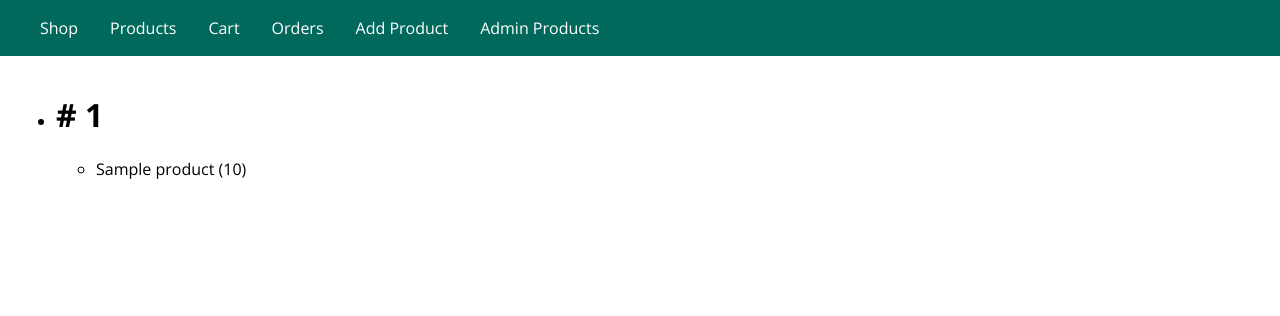
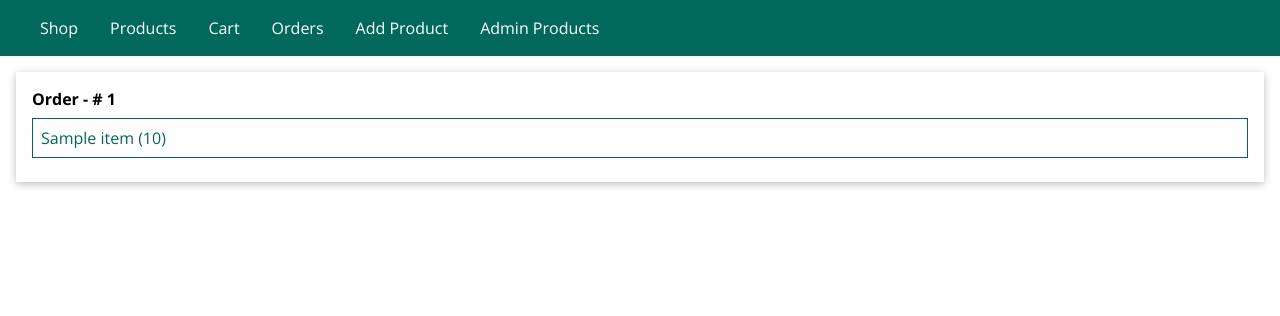
Before and after one commit to HassanGPL/BookShop-NodeJS, a Node project: template views/shop/orders.ejs in a window 1280 px wide. Shown: the top 316 px of the page. Run offline with Node 20 templates, Linux system fonts and the light colour scheme; the template is opened without the code that fills it: most values are stand-ins (such as "Sample title", 1, 10 or a date in 2020); some libraries are stand-ins or nearby versions.

Commit message:
Fetch All Orders

```diff
--- a/models/user.js
+++ b/models/user.js
@@ -99,6 +99,12 @@ class User {
             }).catch(err => console.log(err));
     }
 
+    getOrders() {
+        const db = getDb();
+        const userId = new mongodb.ObjectId(this._id);
+        return db.collection('orders').find({ 'user._id': userId }).toArray();
+    }
+
     static findById(userId) {
         const db = getDb();
         const id = new mongodb.ObjectId(userId);
--- /dev/null
+++ b/public/css/orders.css
@@ -0,0 +1,29 @@
+.orders {
+  list-style: none;
+  padding: 0;
+  margin: 0;
+}
+
+.orders__item h1 {
+    margin: 0;
+    font-size: 1rem;
+}
+
+.orders__item {
+  box-shadow: 0 2px 8px rgba(0, 0, 0, 0.26);
+  padding: 1rem;
+  margin-bottom: 1rem;
+}
+
+.orders__products {
+    list-style: none;
+    margin: 0;
+    padding: 0;
+}
+
+.orders__products-item {
+    margin: 0.5rem 0;
+    padding: 0.5rem;
+    border: 1px solid #00695c;
+    color: #00695c;
+}
--- a/routes/shop.js
+++ b/routes/shop.js
@@ -19,7 +19,7 @@ router.post('/cart-delete-item', shopController.postCartDeleteItem);
 
 router.post('/create-order', shopController.postOrder);
 
-// router.get('/orders', shopController.getOrders);
+router.get('/orders', shopController.getOrders);
 
 // router.get('/checkout', shopController.getCheckout);
 
--- a/views/shop/orders.ejs
+++ b/views/shop/orders.ejs
@@ -1,4 +1,5 @@
 <%- include('../includes/head.ejs') %>
+    <link rel="stylesheet" href="/css/orders.css">
     </head>
 
     <body>
@@ -7,15 +8,15 @@
                 <% if (orders.length <=0) { %>
                     <h1>Nothing there!</h1>
                     <% } else { %>
-                        <ul>
+                        <ul class="orders">
                             <% orders.forEach(order=> { %>
-                                <li>
-                                    <h1># <%= order.id %>
+                                <li class="orders__item">
+                                    <h1>Order - # <%= order._id %>
                                     </h1>
-                                    <ul>
-                                        <% order.products.forEach(product=> { %>
-                                            <li>
-                                                <%= product.title %> (<%= product.orderItem.quantity %>)
+                                    <ul class="orders__products">
+                                        <% order.items.forEach(product=> { %>
+                                            <li class="orders__products-item">
+                                                <%= product.title %> (<%= product.quantity %>)
                                             </li>
                                             <% }); %>
                                     </ul>
@@ -24,7 +25,7 @@
                         </ul>
                         <% } %>
             </main>
-            <script src="/js/main.js"></script>
+
     </body>
 
     </html>
```
Also changed, not shown: controllers/shop.js (+11 -13 lines).
